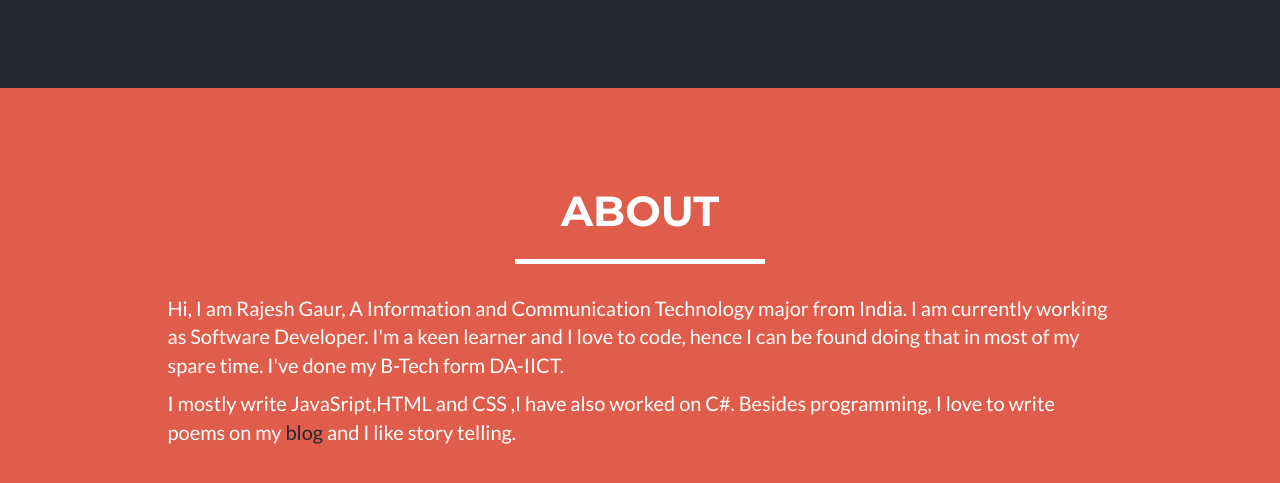
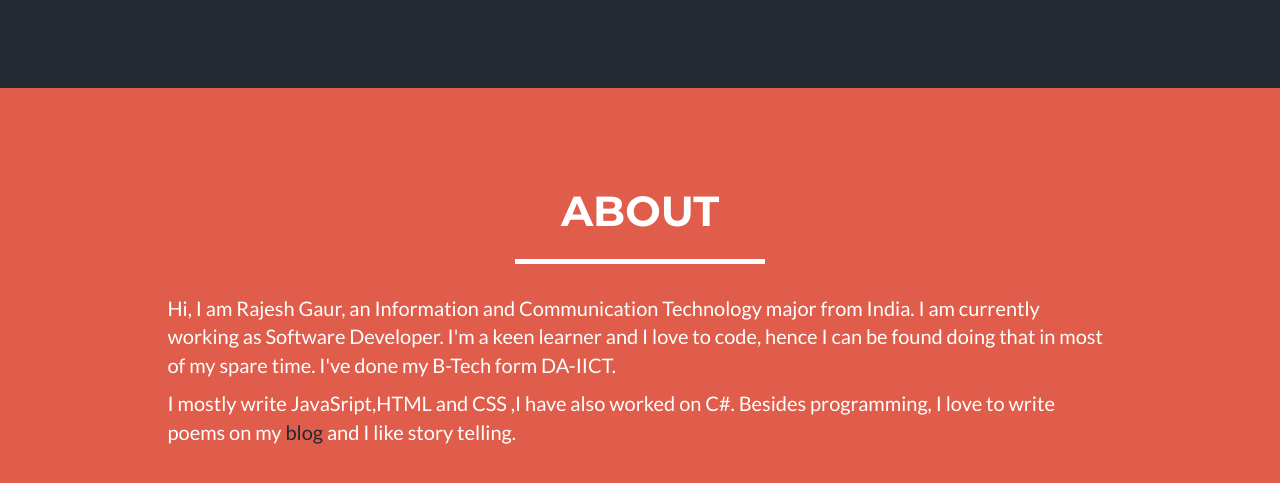
Before and after one commit to rajeshgaur/rajeshgaur.github.io, a plain HTML site: page index.html in a window 1280 px wide. Shown: the part 689-1172 px from the top of the page. Drawn offline with Linux system fonts and the light colour scheme.

Commit message:
Update index.html

```diff
--- a/index.html
+++ b/index.html
@@ -78,7 +78,7 @@
             </div>
             <div class="row">
                 <div class="col-lg-10 col-lg-offset-1">
-                    <p>Hi, I am Rajesh Gaur, A Information and Communication Technology major from India. I am currently working as Software Developer. I'm a keen learner and I love to code, hence I can be found doing that in most of my spare time. I've done my B-Tech form DA-IICT.</p>
+                    <p>Hi, I am Rajesh Gaur, an Information and Communication Technology major from India. I am currently working as Software Developer. I'm a keen learner and I love to code, hence I can be found doing that in most of my spare time. I've done my B-Tech form DA-IICT.</p>
                     <p>I mostly write JavaSript,HTML and CSS ,I have also worked on C#. Besides programming, I love to write poems on my <a target='_blank' href="http://aahate.blogspot.in">blog</a> and I like story telling.
                 </div>
             </div>
```
